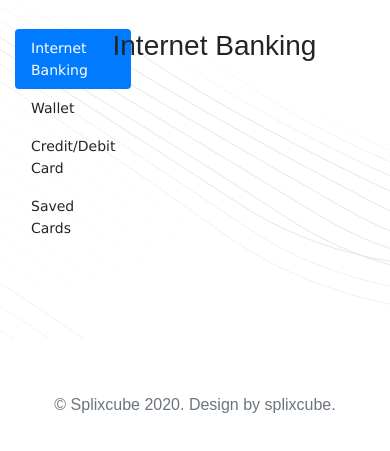
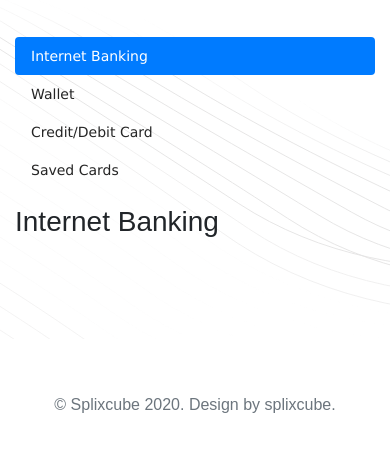
Before and after one commit to Pradeepsuthar/splixcube-task1, a plain HTML site: page payments.html in a window 390 px wide. Shown: the part 155-606 px from the top of the page. Drawn offline with nearby package versions, Linux system fonts and the light colour scheme.

Commit message:
update in mobile view

```diff
--- a/payments.html
+++ b/payments.html
@@ -86,7 +86,7 @@
             <h1 class="font-weight-normal heading">Payments Methods</h1><br>
 
             <div class="row">
-                <div class="col-3">
+                <div class="col-12 sol-sm-12 col-md-3 col-lg-3 col-xl-3 my-2">
                   <div class="nav flex-column nav-pills" id="v-pills-tab" role="tablist" aria-orientation="vertical">
                     <a class="nav-link active" id="v-pills-home-tab" data-toggle="pill" href="#v-pills-home" role="tab" aria-controls="v-pills-home" aria-selected="true">Internet Banking</a>
                     <a class="nav-link" id="v-pills-profile-tab" data-toggle="pill" href="#v-pills-profile" role="tab" aria-controls="v-pills-profile" aria-selected="false">Wallet</a>
@@ -94,7 +94,7 @@
                     <a class="nav-link" id="v-pills-settings-tab" data-toggle="pill" href="#v-pills-settings" role="tab" aria-controls="v-pills-settings" aria-selected="false">Saved Cards</a>
                   </div>
                 </div>
-                <div class="col-9">
+                <div class="col-12 col-sm-12 col-md-9 col-lg-9 col-xl-9 my-2">
                   <div class="tab-content" id="v-pills-tabContent">
                     <div class="tab-pane fade show active" id="v-pills-home" role="tabpanel" aria-labelledby="v-pills-home-tab">
                         <h3>Internet Banking</h3>
@@ -106,7 +106,7 @@
                         <h3>Credit/Debit Card</h3>
                     </div>
                     <div class="tab-pane fade" id="v-pills-settings" role="tabpanel" aria-labelledby="v-pills-settings-tab">
-                        <div class="container">
+
                                 <div class="card" style="width: 20rem;">
                                     <div class="card-body">
                                       <img class="card-title" src="assets/SPLIXCUBE-logo-black.png" width="120px" height="30px">
@@ -118,7 +118,7 @@
                                     </div>
                                   </div>
 
-                        </div>
+
                     </div>
                   </div>
                 </div>
```
Also changed, not shown: index.html (+1 -1 lines), signin.html (+1 -0 lines), signup.html (+1 -0 lines).
